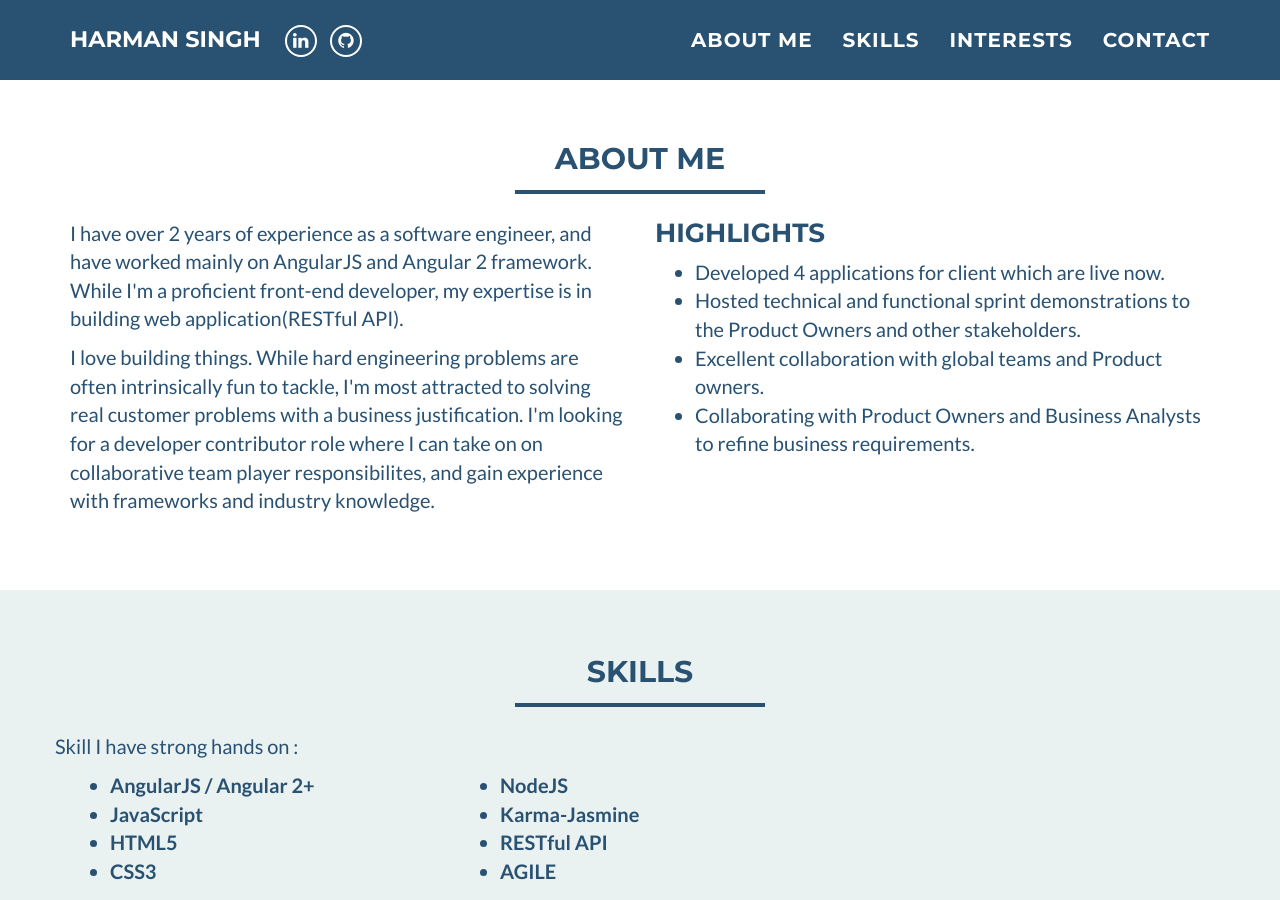
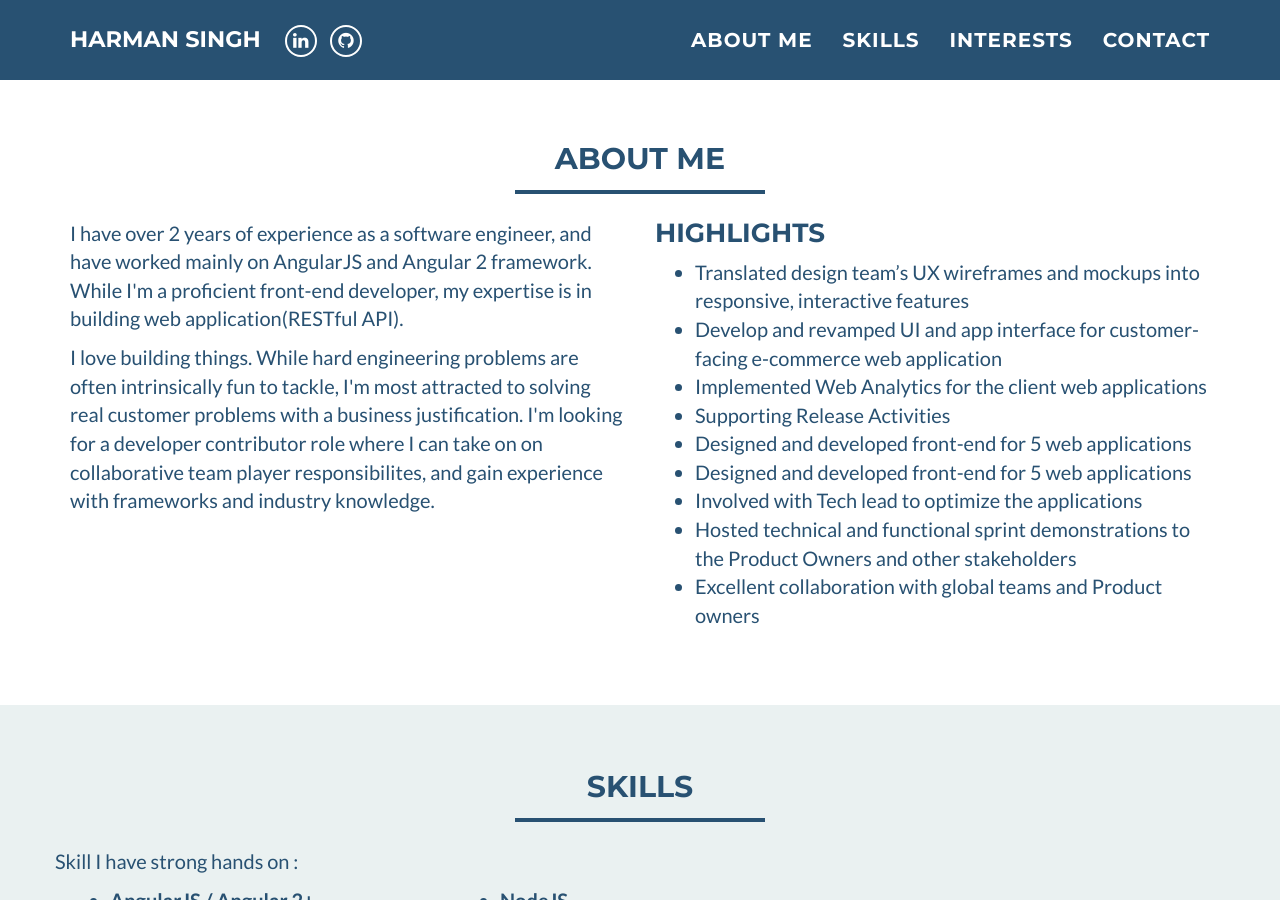
Before and after one commit to hrmnsngh/hrmnsngh.github.io, a Jekyll site: the page built from index.html, in a window 1280 px wide and 900 px high, scrolled down 483 px. Built offline with Jekyll 4.4.1, drawn with Linux system fonts in a browser that asks for light colours.

Commit message:
Updating About me

```diff
--- a/_includes/about_me.html
+++ b/_includes/about_me.html
@@ -26,15 +26,20 @@
         <h3 style="margin-top:0;">Highlights</h3>
         <ul>
           <li>
-            Developed 4 applications for client which are live now.
+            	Translated design team’s UX wireframes and mockups into responsive, interactive features
           </li>
           <li>
-            Hosted technical and functional sprint demonstrations to the Product Owners and other stakeholders.
+            Develop and revamped UI and app interface for customer-facing e-commerce web application
           <li>
-           Excellent collaboration with global teams and Product owners.
+            Implemented Web Analytics for the client web applications
           <li>
-            Collaborating with Product Owners and Business Analysts to refine business requirements.
+            Supporting Release Activities
           </li>
+          <li>	Designed and developed front-end for 5 web applications</li>
+          <li>	Designed and developed front-end for 5 web applications</li>
+          <li>	Involved with Tech lead to optimize the applications</li>
+          <li>	Hosted technical and functional sprint demonstrations to the Product Owners and other stakeholders</li>
+          <li>	Excellent collaboration with global teams and Product owners</li>
         </ul>
       </div>
     </div>
```
